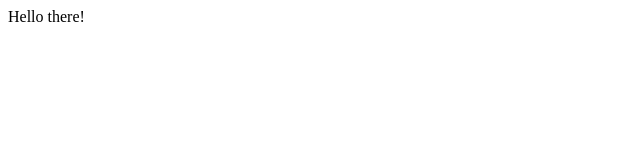
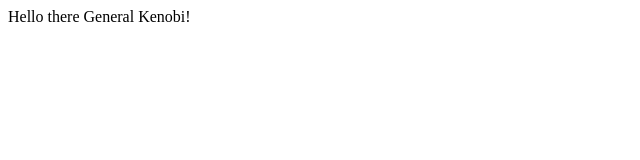
Before and after one commit to BoguszDmowski/-jjit-exercise-webpack, a React app: page / in a window 1280 px wide. Shown: the top 160 px of the page, without its empty margins (0-640 px from the left). Built offline with nearby package versions, Linux system fonts and the light colour scheme.

Commit message:
Seventh commit (start script)

```diff
--- a/package.json
+++ b/package.json
@@ -5,7 +5,8 @@
     "author": "Marcin Kwiatkowski",
     "private": true,
     "scripts": {
-        "build": "webpack --config webpack.config.js"
+        "build": "rm -rf dist && webpack --config webpack.config.js",
+        "start": "webpack-dev-server"
     },
     "dependencies": {
         "react": "16.13.1",
@@ -18,6 +19,7 @@
         "babel-loader": "8.1.0",
         "html-webpack-plugin": "4.3.0",
         "webpack": "4.44.1",
-        "webpack-cli": "3.3.12"
+        "webpack-cli": "3.3.12",
+        "webpack-dev-server": "3.11.0"
     }
   }
--- a/src/App.jsx
+++ b/src/App.jsx
@@ -2,7 +2,7 @@ import React, { Component } from "react";
 
 class App extends Component {
     render () {
-        return <div>Hello there!</div>
+        return <div>Hello there General Kenobi!</div>
     }
 }
 
--- a/webpack.config.js
+++ b/webpack.config.js
@@ -28,4 +28,9 @@ module.exports = {
             template: "./src/index.html",
         }),
     ],
+    devServer: {
+        contentBase: path.resolve(__dirname, "dist"),
+        port: 3000,
+        open: true,
+    }
 };
```
Also changed, not shown: 1 other file (tests, documents, lock files or other folders).
